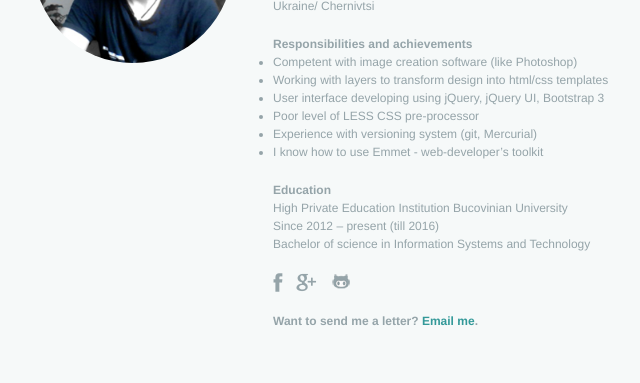
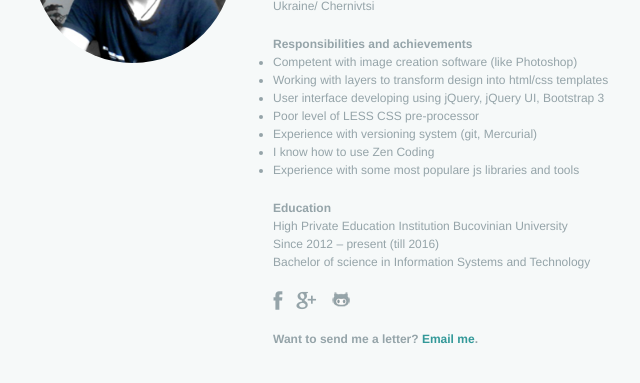
Before and after one commit to profiks/miniportfolio, a plain HTML site: page index.html in a window 1280 px wide. Shown: the part 265-648 px from the top of the page, without its empty margins (95-735 px from the left). Drawn offline with Linux system fonts and the light colour scheme.

Commit message:
zen coding

```diff
--- a/index.html
+++ b/index.html
@@ -32,7 +32,8 @@
                    <li>User interface developing using jQuery, jQuery UI, Bootstrap 3</li>
                    <li>Poor level of LESS CSS pre-processor</li>
                    <li>Experience with versioning system (git, Mercurial)</li>
-                   <li>I know how to use Emmet - web-developer’s toolkit</li>
+                   <li>I know how to use Zen Coding</li>
+                   <li>Experience with some most populare js libraries and tools</li>
                </ul>
 
             <p>
```
